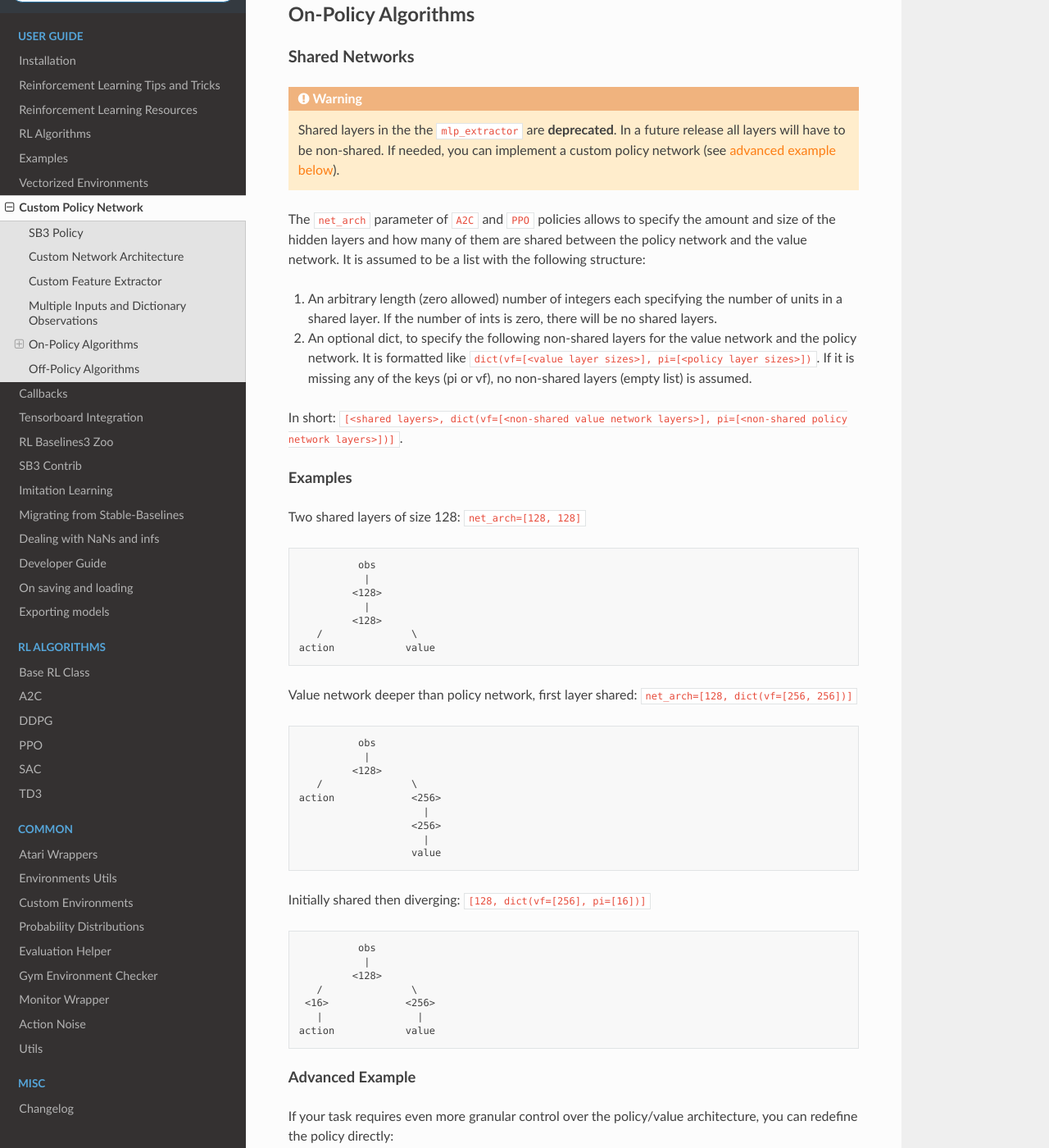
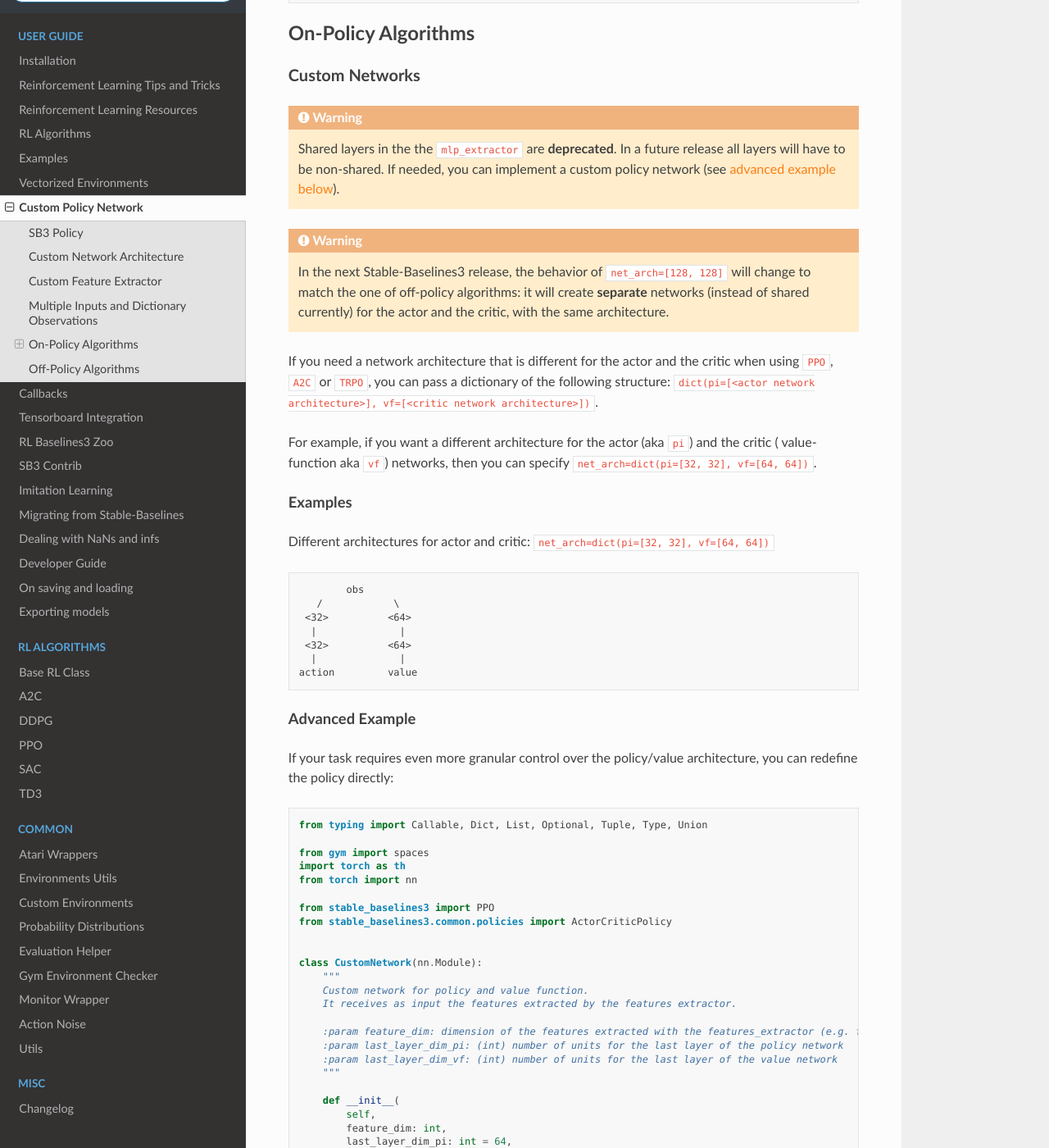
Before and after one commit to DLR-RM/stable-baselines3, a Sphinx documentation site: the page built from docs/guide/custom_policy.rst, in a window 1280 px wide and 1400 px high, scrolled down 5386 px. Shown: the whole window at 82% size. Built offline with Sphinx 7.4.7 and the Read the Docs theme 2.0.0, drawn with Linux system fonts in a browser that asks for light colours; pages that are not in the unit, such as notebooks, are missing from menus; some of the changed text lies outside the part shown.

Commit message:
Update doc and deprecation

```diff
--- a/docs/guide/custom_policy.rst
+++ b/docs/guide/custom_policy.rst
@@ -114,7 +112,7 @@ that derives from ``BaseFeaturesExtractor`` and then pass it to the model when t
 
 .. note::
 
-  By default the features extractor is shared between the actor and the critic to save computation (when applicable).
+  For on-policy algorithms, the features extractor is shared by default between the actor and the critic to save computation (when applicable).
   However, this can be changed setting ``share_features_extractor=False`` in the
   ``policy_kwargs`` (both for on-policy and off-policy algorithms).
 
@@ -241,7 +239,7 @@ downsampling and "vector" with a single linear layer.
 On-Policy Algorithms
 ^^^^^^^^^^^^^^^^^^^^
 
-Shared Networks
+Custom Networks
 ---------------
 
 .. warning::
@@ -249,61 +247,48 @@ Shared Networks
   In a future release all layers will have to be non-shared.
   If needed, you can implement a custom policy network (see `advanced example below <#advanced-example>`_).
 
-The ``net_arch`` parameter of ``A2C`` and ``PPO`` policies allows to specify the amount and size of the hidden layers and how many
-of them are shared between the policy network and the value network. It is assumed to be a list with the following
-structure:
+.. warning::
+  In the next Stable-Baselines3 release, the behavior of ``net_arch=[128, 128]`` will change
+  to match the one of off-policy algorithms: it will create **separate** networks (instead of shared currently)
+  for the actor and the critic, with the same architecture.
 
-1. An arbitrary length (zero allowed) number of integers each specifying the number of units in a shared layer.
-   If the number of ints is zero, there will be no shared layers.
-2. An optional dict, to specify the following non-shared layers for the value network and the policy network.
-   It is formatted like ``dict(vf=[<value layer sizes>], pi=[<policy layer sizes>])``.
-   If it is missing any of the keys (pi or vf), no non-shared layers (empty list) is assumed.
 
-In short: ``[<shared layers>, dict(vf=[<non-shared value network layers>], pi=[<non-shared policy network layers>])]``.
+If you need a network architecture that is different for the actor and the critic when using ``PPO``, ``A2C`` or ``TRPO``,
+you can pass a dictionary of the following structure: ``dict(pi=[<actor network architecture>], vf=[<critic network architecture>])``.
+
+For example, if you want a different architecture for the actor (aka ``pi``) and the critic ( value-function aka ``vf``) networks,
+then you can specify ``net_arch=dict(pi=[32, 32], vf=[64, 64])``.
+
+.. Otherwise, to have actor and critic that share the same network architecture,
+.. you only need to specify ``net_arch=[128, 128]`` (here, two hidden layers of 128 units each).
 
 Examples
 ~~~~~~~~
 
-Two shared layers of size 128: ``net_arch=[128, 128]``
+.. TODO(antonin): uncomment when shared network is removed
+.. Same architecture for actor and critic with two layers of size 128: ``net_arch=[128, 128]``
+..
+.. .. code-block:: none
+..
+..             obs
+..        /            \
+..      <128>          <128>
+..       |              |
+..      <128>          <128>
+..       |              |
+..     action         value
 
+Different architectures for actor and critic: ``net_arch=dict(pi=[32, 32], vf=[64, 64])``
 
 .. code-block:: none
 
-                  obs
-                   |
-                 <128>
-                   |
-                 <128>
-           /               \
-        action            value
-
-
-Value network deeper than policy network, first layer shared: ``net_arch=[128, dict(vf=[256, 256])]``
-
-.. code-block:: none
-
-                  obs
-                   |
-                 <128>
-           /               \
-        action             <256>
-                             |
-                           <256>
-                             |
-                           value
-
-
-Initially shared then diverging: ``[128, dict(vf=[256], pi=[16])]``
-
-.. code-block:: none
-
-                  obs
-                   |
-                 <128>
-           /               \
-         <16>             <256>
-           |                |
-        action            value
+            obs
+       /            \
+     <32>          <64>
+      |              |
+     <32>          <64>
+      |              |
+    action         value
 
 
 Advanced Example
@@ -408,19 +393,14 @@ If your task requires even more granular control over the policy/value architect
 Off-Policy Algorithms
 ^^^^^^^^^^^^^^^^^^^^^
 
-If you need a network architecture that is different for the actor and the critic when using ``SAC``, ``DDPG`` or ``TD3``,
-you can pass a dictionary of the following structure: ``dict(qf=[<critic network architecture>], pi=[<actor network architecture>])``.
+If you need a network architecture that is different for the actor and the critic when using ``SAC``, ``DDPG``, ``TQC`` or ``TD3``,
+you can pass a dictionary of the following structure: ``dict(pi=[<actor network architecture>], qf=[<critic network architecture>])``.
 
 For example, if you want a different architecture for the actor (aka ``pi``) and the critic (Q-function aka ``qf``) networks,
-then you can specify ``net_arch=dict(qf=[400, 300], pi=[64, 64])``.
+then you can specify ``net_arch=dict(pi=[64, 64], qf=[400, 300])``.
 
 Otherwise, to have actor and critic that share the same network architecture,
 you only need to specify ``net_arch=[256, 256]`` (here, two hidden layers of 256 units each).
-
-
-.. note::
-    Compared to their on-policy counterparts, no shared layers (other than the features extractor)
-    between the actor and the critic are allowed (to prevent issues with target networks).
 
 
 .. note::
--- a/stable_baselines3/version.txt
+++ b/stable_baselines3/version.txt
@@ -1 +1 @@
-1.7.0a11
+1.7.0a12
```
Also changed, not shown: other parts of docs/guide/custom_policy.rst (+2 -4 lines), docs/misc/changelog.rst (+33 -14 lines), 5 other files.
